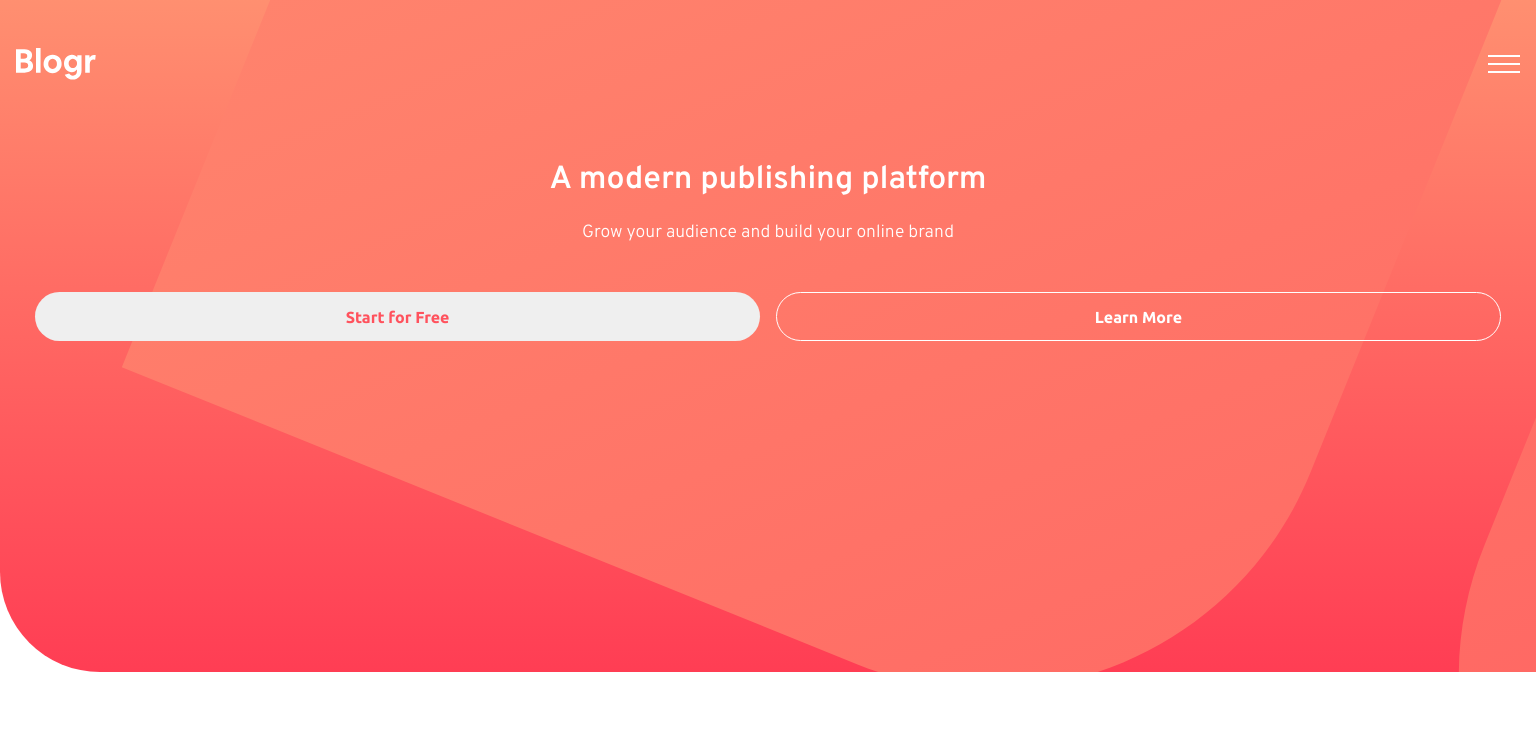
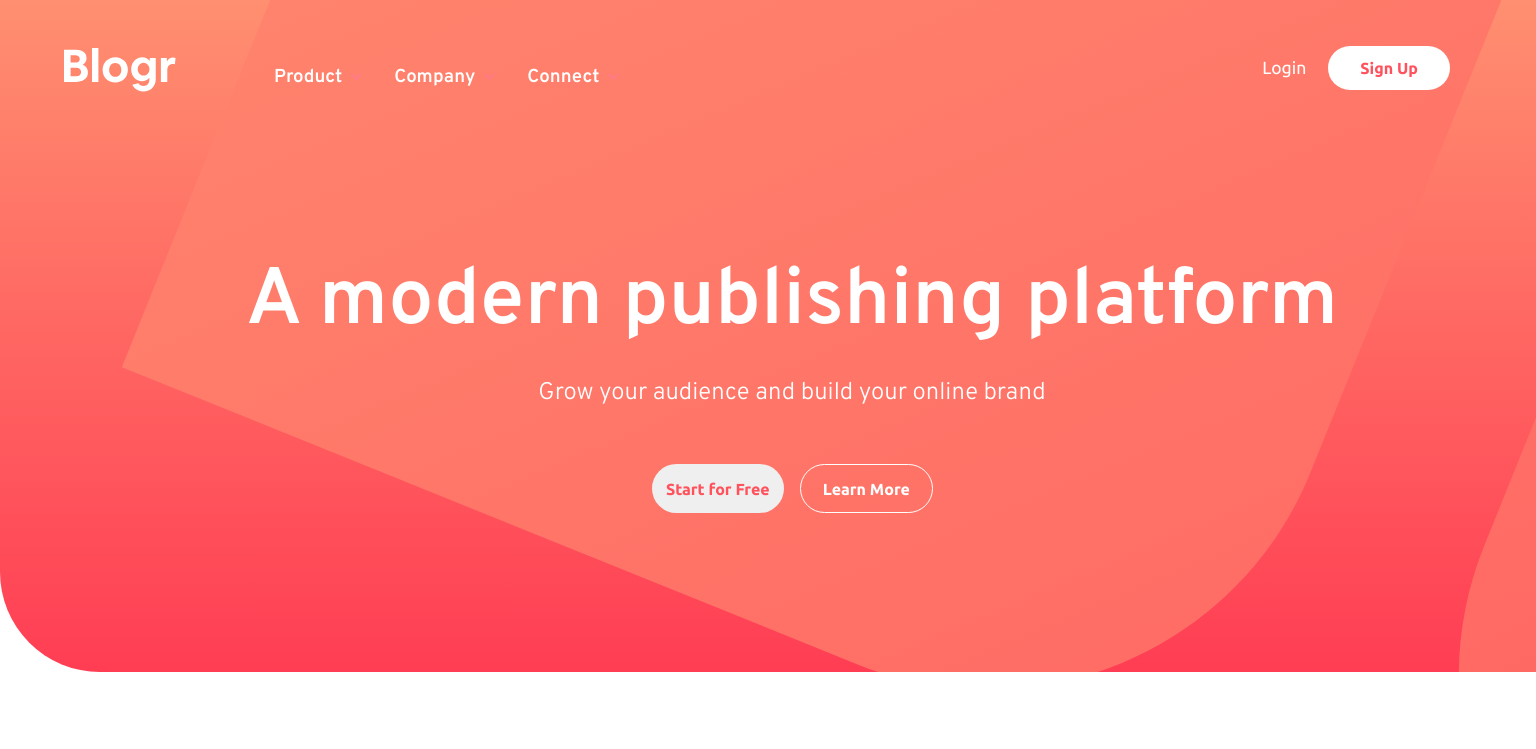
Before and after one commit to amrmabdelazeem/blogr-landing-page, a plain HTML site: page index.html in a window 1536 px wide. Shown: the top 749 px of the page. Drawn offline with nearby package versions, Linux system fonts and the light colour scheme.

Commit message:
Add position absolute for the dropdown lists

```diff
--- a/css/styles.css
+++ b/css/styles.css
@@ -311,3 +311,97 @@ h2{
     text-decoration: underline;
     text-decoration-color:var(--white) ;
 }
+
+@media (min-width:1440px){
+    .header{
+        padding-left: 4rem;
+    }
+    .logo{
+        width: 7rem;
+    }
+    .nav{
+        margin-bottom: 10rem;
+    }
+    .menu-icon{
+        display: none;
+    }
+    .menu{
+        display: flex;
+        background: none;
+        box-shadow: none;
+        top: 30px;
+        left: 250px;
+    }
+    .menu-button{
+        border: none;
+        display: flex;
+        margin: 0;
+        padding: 0;
+        position: absolute;
+        right: 0;
+        background-color: none;
+    }
+    .menu-button .login{
+        color: var(--white);
+        font-weight: 400;
+    }
+    .menu-button .signup:hover{
+        color: var(--white);
+    }
+    .menu-button .signup{
+        color: var(--lightRed-cta-text);
+        background: var(--white);
+    }
+    .product, .company{
+        margin-right: 2rem;
+    }
+    .title h3{
+        color: var(--white);
+    }
+    .product-menu{
+        align-items: flex-start;
+        width: 120px;
+        padding-left: 2rem;
+        position: absolute;
+        top: 70px;
+    }
+    .product-menu a{
+
+    }
+    .company-menu{
+        align-items: flex-start;
+        width: 100px;
+        padding-left: 2rem;
+        position: absolute;
+        top: 70px;
+    }
+    .connect-menu{
+        align-items: flex-start;
+        width: 100px;
+        padding-left: 2rem;
+        position: absolute;
+        top: 70px;
+    }
+    .intro{
+        display: flex;
+        flex-direction: column;
+        justify-content: center;
+        align-items: center;
+    }
+    .intro h1{
+        font-size: 5rem;
+        margin-bottom: 0;
+        margin-top: 0;
+    }
+    .intro p{
+        font-size: 1.5rem;
+    }
+    .buttons{
+        margin-top: 2rem;
+    }
+    .mid-section{
+        display: grid;
+        grid-template-rows: 10px 1fr 1fr;
+        grid-template-columns: 1fr 1fr;
+    }
+}
```
